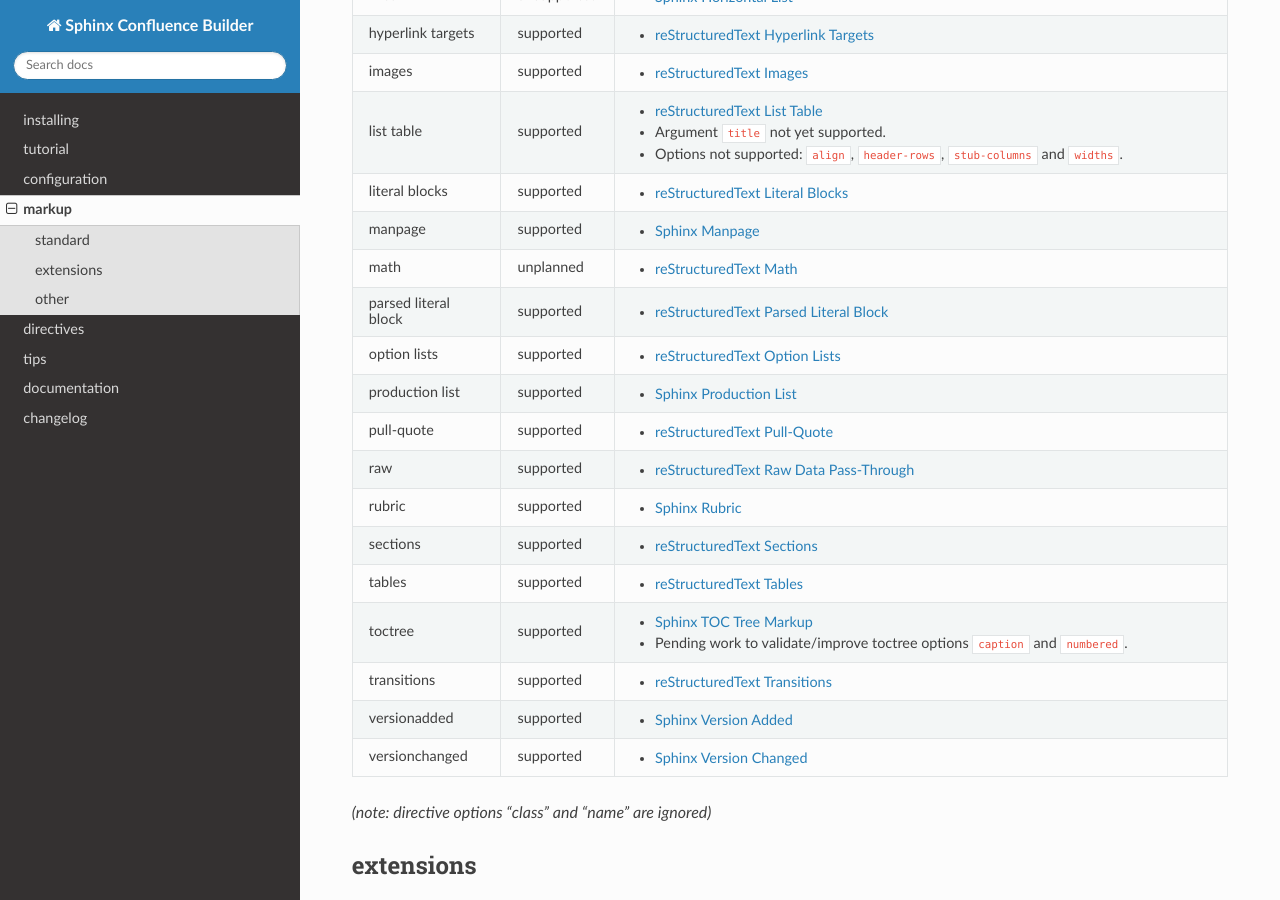
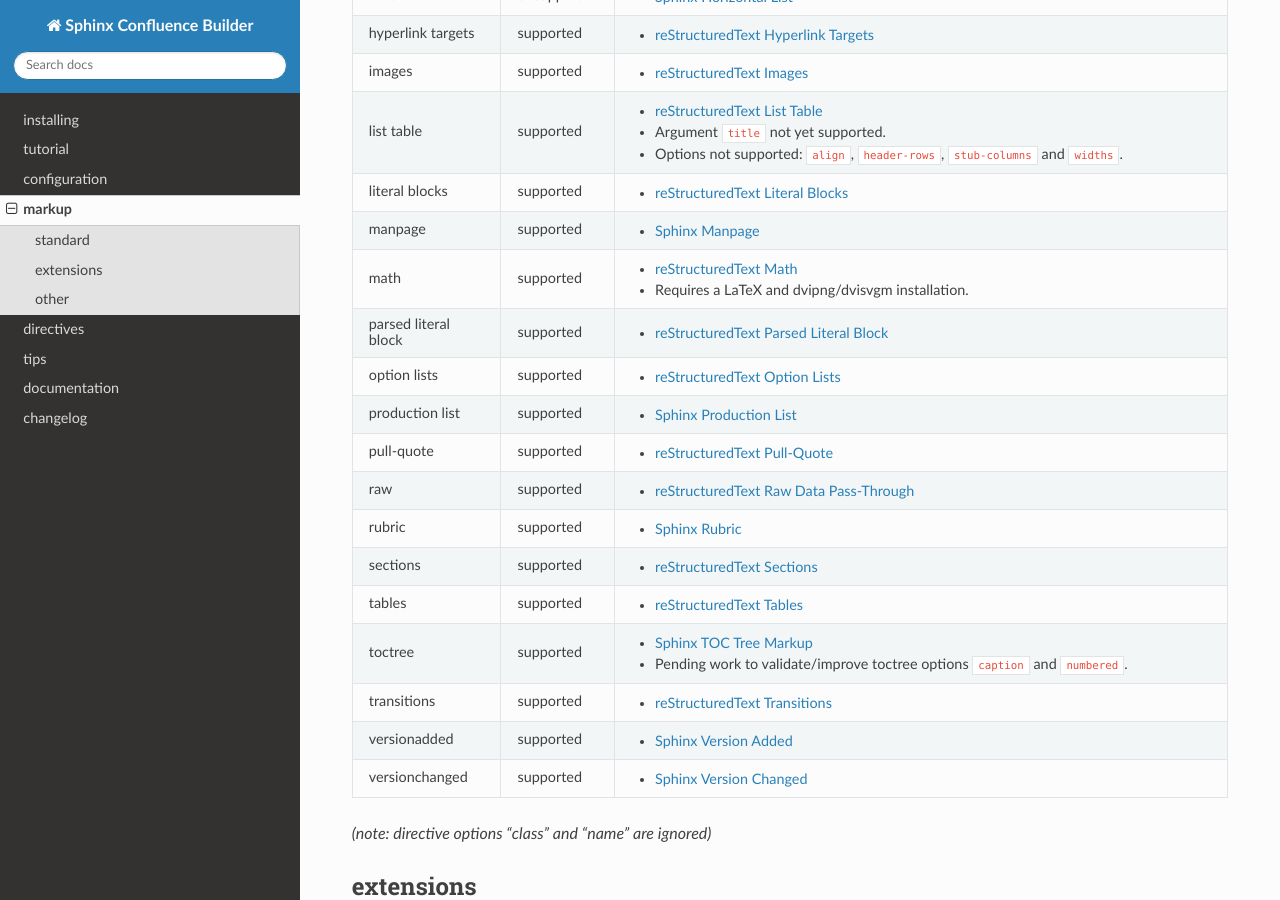
Before and after one commit to sphinx-contrib/confluencebuilder, a Sphinx documentation site: the page built from doc/markup.rst, in a window 1280 px wide and 900 px high, scrolled down 1197 px. Built offline with Sphinx 7.4.7 and the Read the Docs theme 2.0.0, drawn with Linux system fonts in a browser that asks for light colours.

Commit message:
doc: listing math directives as supported
With recent changes to support imgmath capabilities in this extension,
listing reStructuredText's math directive as supported markup.

Signed-off-by: James Knight <james.d.knight@live.com>

```diff
--- a/doc/markup.rst
+++ b/doc/markup.rst
@@ -55,7 +55,9 @@
                                        ``widths``.
 literal blocks         supported     - `reStructuredText Literal Blocks`_
 manpage                supported     - `Sphinx Manpage`_
-math                   unplanned     - `reStructuredText Math`_
+math                   supported     - `reStructuredText Math`_
+                                     - Requires a LaTeX and dvipng/dvisvgm
+                                       installation.
 parsed literal block   supported     - `reStructuredText Parsed Literal Block`_
 option lists           supported     - `reStructuredText Option Lists`_
 production list        supported     - `Sphinx Production List`_
```
